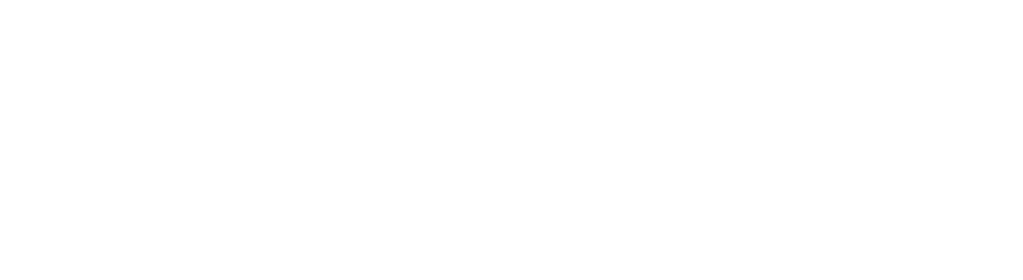
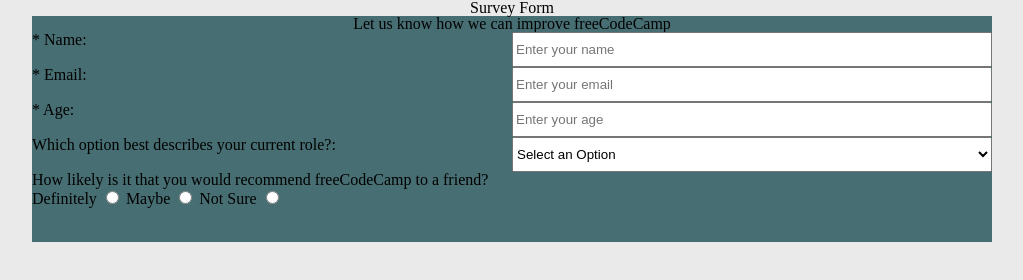
Before and after one commit to jenoble20/SurveySite, a plain HTML site: page index.html in a window 1280 px wide. Shown: the whole page, without its empty margins (128-1151 px from the left). Drawn offline with Linux system fonts and the light colour scheme; files that its build step writes are made by us from their sources.

Commit message:
Working on understanding accessibility for forms.

```diff
--- a/Resources/style.css
+++ b/Resources/style.css
@@ -0,0 +1,29 @@
+
+body{
+  background-color: #EAEAEA;
+}
+
+#title{
+  margin: auto;
+  text-align: center;
+}
+
+#main{
+  width: 75%;
+  margin: auto;
+  background-color: #476E72;
+}
+
+#description{
+  text-align: center;
+}
+
+#survey-form{
+  display: grid;
+  grid-template-columns: 1fr 1fr;
+  grid-template-rows: repeat(6, 1fr);
+}
+
+.fieldset{
+  grid-column: 1/3;
+}
--- a/index.html
+++ b/index.html
@@ -4,11 +4,57 @@
     <meta charset="utf-8">
     <title>Survey Form</title>
 
-    <link rel="stylesheet" type="text/css" href="Resources/CSS/reset.css">
-    <link rel="stylesheet" type="text/css" href="Resources/CSS/style.css">
+    <!--STYLESHEETS-->
+    <link rel="stylesheet" type="text/css" href="Resources/reset.css">
+    <link rel="stylesheet" type="text/css" href="Resources/style.css">
   </head>
 
   <body>
+    <h1 id="title">Survey Form</h1>
 
+    <!--MAIN SECTION, THE ENTIRE SURVEY IS WITHIN THIS CONTAINER-->
+    <main id="main">
+      <p id="description">Let us know how we can improve freeCodeCamp</p>
+
+      <form id="survey-form">
+        <!--USER'S NAME-->
+        <label id="name-label" for="name">* Name:</label>
+        <input id="name" type="text" placeholder="Enter your name" required>
+
+        <!--USER'S EMAIL-->
+        <label id="email-label" for="email">* Email:</label>
+        <input id="email" type="email"  placeholder="Enter your email" required>
+
+        <!--USER'S AGE-->
+        <label id="number-label" for="number">* Age:</label>
+        <input id="number" type="number" min="0" max="100" placeholder="Enter your age" required>
+
+        <!--USER'S ROLE-->
+        <label for="dropdown">Which option best describes your current role?:</label>
+        <select id="dropdown" name="role" >
+          <option disabled selected>Select an Option</option>
+          <option value="student">Student</option>
+          <option value="full-time-job">Full Time Job</option>
+          <option value="full-time-learner">Full Time Learner</option>
+          <option value="prefer-not-to-say">Prefer Not to Say</option>
+          <option value="other">Other</option>
+        </select>
+
+
+        <!--USER'S RECOMMENDATION-->
+        <fieldset class="fieldset">
+          <legend>How likely is it that you would recommend freeCodeCamp to a friend?</legend>
+          <label for="definitely">Definitely</label>
+          <input type="radio" id="definitely" name="recommendation">
+          <label for="maybe">Maybe</label>
+          <input type="radio" id="maybe" name="recommendation">
+          <label for="not-sure">Not Sure</label>
+          <input type="radio" id="not-sure" name="recommendation">
+        </fieldset>
+
+      </form>
+    </main>
+
+    <script src="https://cdn.freecodecamp.org/testable-projects-fcc/v1/bundle.js"></script>
   </body>
 </html>
```
